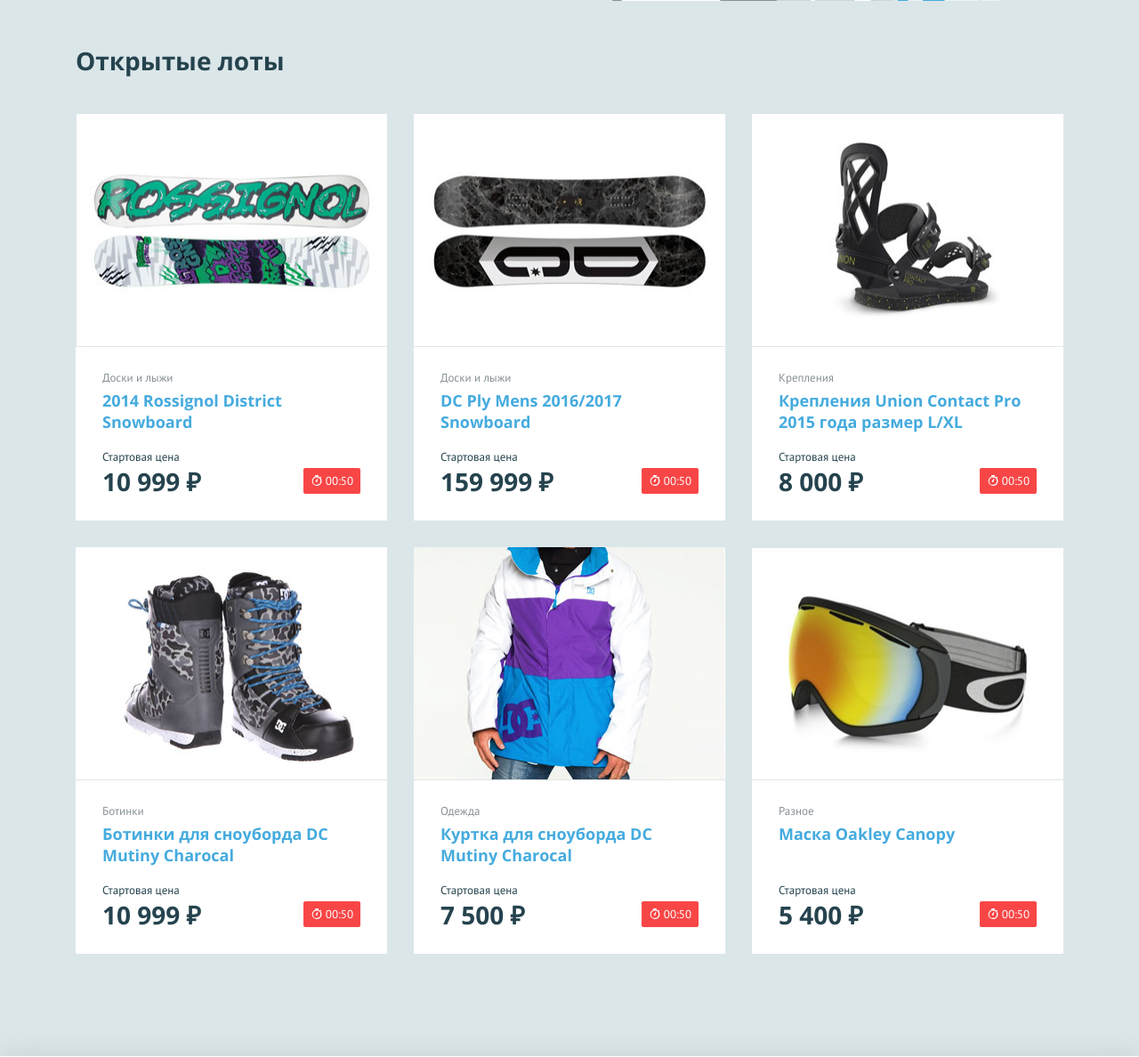
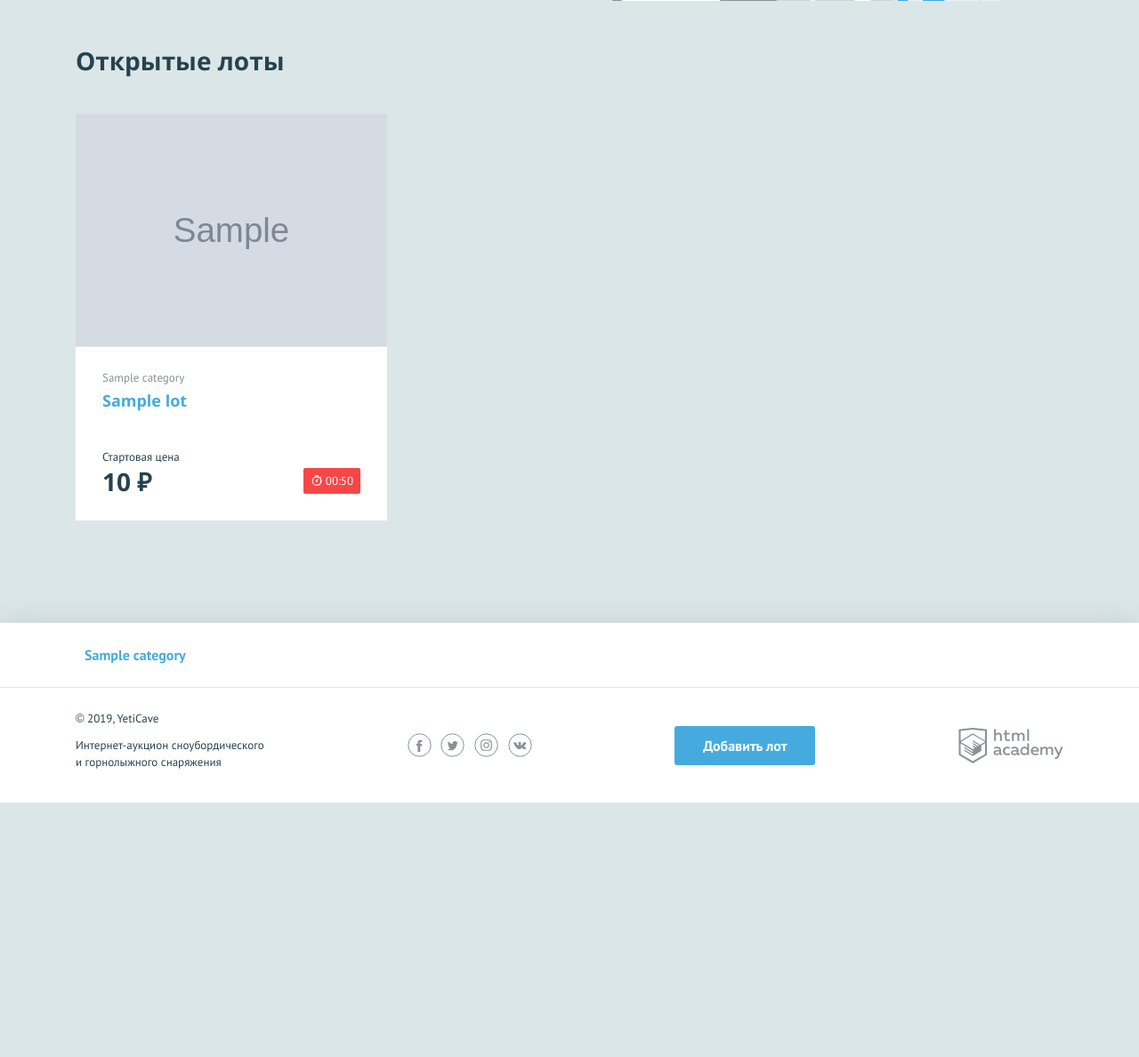
Before and after one commit to semyonovsergey/969405-yeticave-9, a PHP site: page / in a window 1280 px wide. Shown: the part 479-1667 px from the top of the page at 89% size. After the commit the page ends 1381 px from the top, so only its background shows below. Run offline with PHP 8.4, Linux system fonts and the light colour scheme; tables that the repository leaves empty hold one stand-in row (values such as "Sample post"); grey boxes marked "Sample" are stand-in pictures.

Commit message:
Вывод списка лотов из БД

```diff
--- a/data.php
+++ b/data.php
@@ -6,6 +6,7 @@
 $user_name = 'Semyonov Sergey'; // укажите здесь ваше имя
 $page_name = "Главная";
 //$cat = ["Доски и лыжи", "Крепления", "Ботинки", "Одежда", "Инструменты", "Разное"];
+/*
 $ad = [
     [
         "title" => "2014 Rossignol District Snowboard",
@@ -43,6 +44,6 @@
         "price_begin" => 5400,
         "pic" => "img/lot-6.jpg"
     ],
-];
+]; */
 
 ?>
--- a/index.php
+++ b/index.php
@@ -12,13 +12,17 @@
 }
 mysqli_set_charset($con, "utf8");
 
-$sql = "SELECT name FROM categories";
+$sql1 = "SELECT name, name_cat, price_begin, image FROM lots LEFT JOIN categories c ON category = c.id";
+$result1 = mysqli_query($con, $sql1);
+$ad = mysqli_fetch_all($result1, MYSQLI_ASSOC);
+
+$sql = "SELECT name_cat FROM categories";
 $result = mysqli_query($con, $sql);
 while ($cats = mysqli_fetch_assoc($result)) {
-    $cat[] = $cats["name"];
+    $cat[] = $cats["name_cat"];
 }
 
-//var_dump($cat);
+//var_dump($ad);
 
 $page_content = include_template("index.php", ["cat" => $cat, "ad" => $ad]);
 
--- a/queries.sql
+++ b/queries.sql
@@ -35,7 +35,7 @@
 	(NULL, "2019-05-11 11:00:00", 5500, 1, 6);
 
 /* Получение всех категорий */
-SELECT name FROM categories;
+SELECT name_cat FROM categories;
 
 /* Получение самых новых, открытых лотов:
 каждый лот содержит название, стартовую цену, ссылку на изображение, цену, название категории */
@@ -44,7 +44,7 @@
 WHERE date_end >= NOW();
 
 /* Показ лота по его id. Получите также название категории, к которой принадлежит лот */
-SELECT l.id, c.name FROM lots l
+SELECT l.id, c.name_cat FROM lots l
 LEFT JOIN categories c ON category = c.id;
 
 /* Обновление названия лота по его идентификатору */
--- a/templates/index.php
+++ b/templates/index.php
@@ -22,11 +22,11 @@
         <?php foreach ($ad as $key => $value): ?>
             <li class="lots__item lot">
                 <div class="lot__image">
-                    <img src=<?=htmlspecialchars($value["pic"]);?> width="350" height="260" alt="">
+                    <img src=<?=htmlspecialchars($value["image"]);?> width="350" height="260" alt="">
                 </div>
                 <div class="lot__info">
-                    <span class="lot__category"><?=htmlspecialchars($value["category"]);?></span>
-                    <h3 class="lot__title"><a class="text-link" href="pages/lot.html"><?=htmlspecialchars($value["title"]);?></a></h3>
+                    <span class="lot__category"><?=htmlspecialchars($value["name_cat"]);?></span>
+                    <h3 class="lot__title"><a class="text-link" href="pages/lot.html"><?=htmlspecialchars($value["name"]);?></a></h3>
                     <div class="lot__state">
                         <div class="lot__rate">
                             <span class="lot__amount">Стартовая цена</span>
```
Also changed, not shown: schema.sql (+4 -4 lines).
